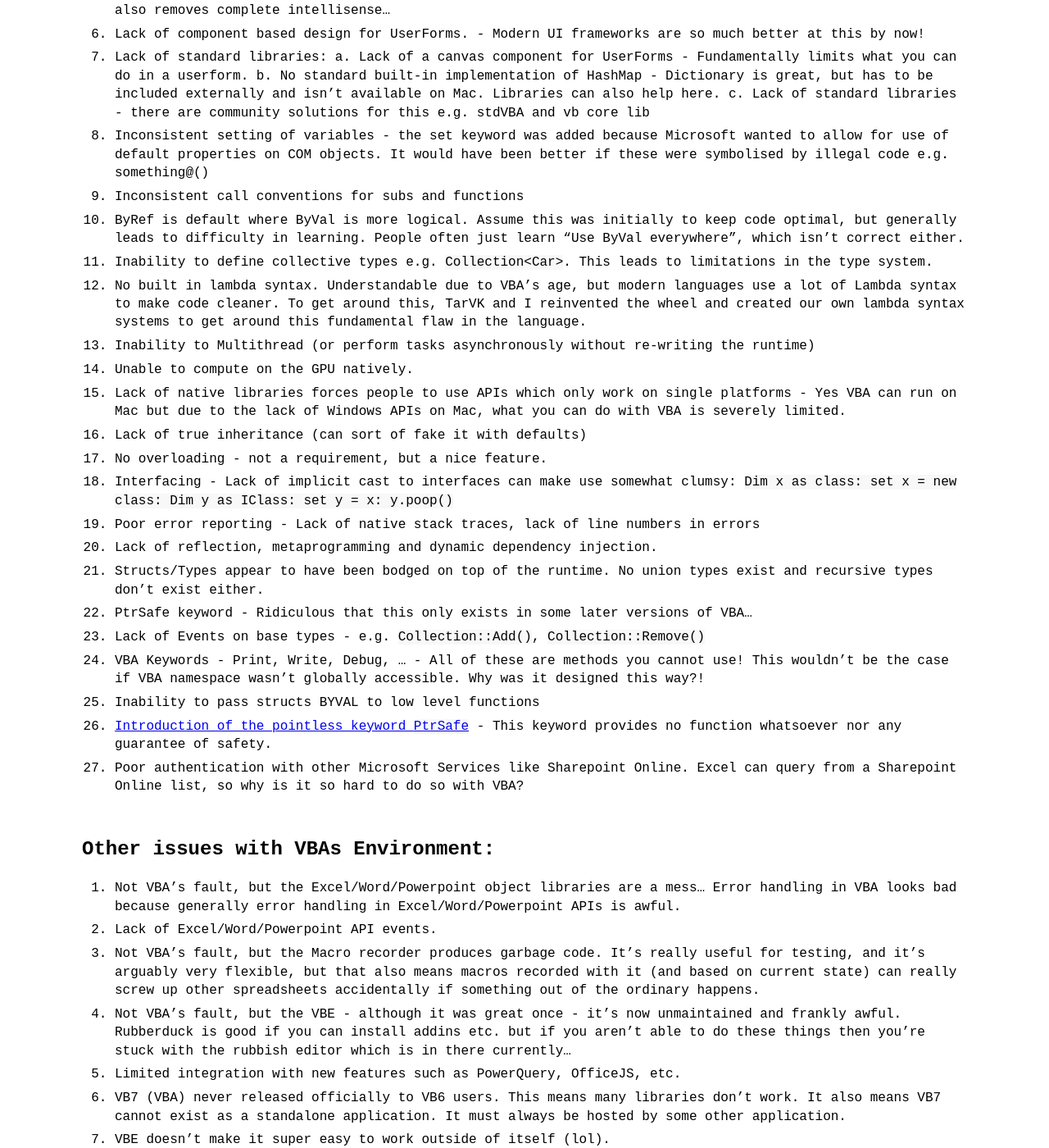
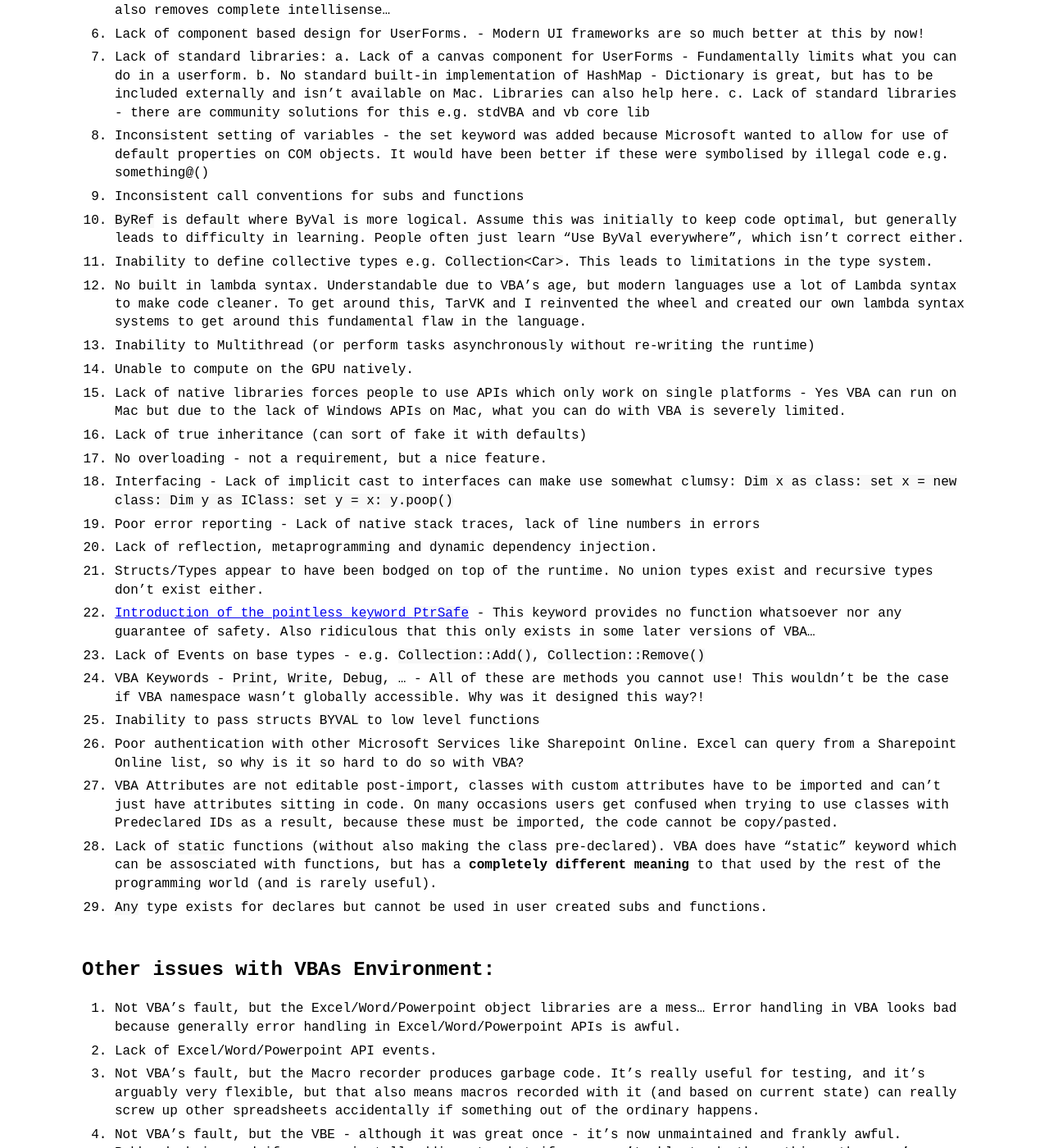
Before and after one commit to sancarn/vba-articles, a Jekyll site: the page built from _posts/2023-09-18-issues-with-vba.md, in a window 1280 px wide and 1400 px high, scrolled down 525 px. Shown: the whole window at 82% size. Built offline with Jekyll 4.4.1, drawn with Linux system fonts in a browser that asks for light colours; comment, search, counter and statistics services are not loaded.

Commit message:
Added 6 more issues

```diff
--- a/_posts/2023-09-18-issues-with-vba.md
+++ b/_posts/2023-09-18-issues-with-vba.md
@@ -22,7 +22,7 @@ This post is still under development but here's a dump of all issues. Hopefully
     c. Lack of standard libraries - there are community solutions for this e.g. stdVBA and vb core lib
 8. Inconsistent setting of variables - the set keyword was added because Microsoft wanted to allow for use of default properties on COM objects. It would have been better if these were symbolised by illegal code e.g. something@()
 9. Inconsistent call conventions for subs and functions
-10. ByRef is default where ByVal is more logical. Assume this was initially to keep code optimal, but generally leads to difficulty in learning. People often just learn “Use ByVal everywhere”, which isn’t correct either.
+10. `ByRef` is default where ByVal is more logical. Assume this was initially to keep code optimal, but generally leads to difficulty in learning. People often just learn “Use ByVal everywhere”, which isn’t correct either.
 11. Inability to define collective types e.g. `Collection<Car>`. This leads to limitations in the type system.
 12. No built in lambda syntax. Understandable due to VBA’s age, but modern languages use a lot of Lambda syntax to make code cleaner. To get around this, TarVK and I reinvented the wheel and created our own lambda syntax systems to get around this fundamental flaw in the language.
 13. Inability to Multithread (or perform tasks asynchronously without re-writing the runtime)
@@ -34,12 +34,15 @@ This post is still under development but here's a dump of all issues. Hopefully
 19. Poor error reporting -  Lack of native stack traces, lack of line numbers in errors
 20. Lack of reflection, metaprogramming and dynamic dependency injection.
 21. Structs/Types appear to have been bodged on top of the runtime. No union types exist and recursive types don’t exist either.
-22. PtrSafe keyword - Ridiculous that this only exists in some later versions of VBA…
+22. [Introduction of the pointless keyword `PtrSafe`](https://stackoverflow.com/a/77141128/6302131) - This keyword provides no function whatsoever nor any guarantee of safety. Also ridiculous that this only exists in some later versions of VBA…
 23. Lack of Events on base types - e.g. `Collection::Add()`, `Collection::Remove()`
-24. VBA Keywords - Print, Write, Debug, … - All of these are methods you cannot use! This wouldn’t be the case if VBA namespace wasn’t globally accessible. Why was it designed this way?!
-25. Inability to pass structs BYVAL to low level functions
-26. [Introduction of the pointless keyword `PtrSafe`](https://stackoverflow.com/a/77141128/6302131) - This keyword provides no function whatsoever nor any guarantee of safety.
-27. Poor authentication with other Microsoft Services like Sharepoint Online. Excel can query from a Sharepoint Online list, so why is it so hard to do so with VBA?
+24. VBA Keywords - `Print`, `Write`, `Debug`, … - All of these are methods you cannot use! This wouldn’t be the case if VBA namespace wasn’t globally accessible. Why was it designed this way?!
+25. Inability to pass structs `BYVAL` to low level functions
+26. Poor authentication with other Microsoft Services like Sharepoint Online. Excel can query from a Sharepoint Online list, so why is it so hard to do so with VBA?
+27. VBA Attributes are not editable post-import, classes with custom attributes have to be imported and can't just have attributes sitting in code. On many occasions users get confused when trying to use classes with Predeclared IDs as a result, because these must be imported, the code cannot be copy/pasted.
+28. Lack of `static` functions (without also making the class pre-declared). VBA does have "static" keyword which can be assosciated with functions, but has a **completely different meaning** to that used by the rest of the programming world (and is rarely useful).
+29. `Any` type exists for declares but cannot be used in user created subs and functions.
+
 
 ## Other issues with VBAs Environment:
 
```
